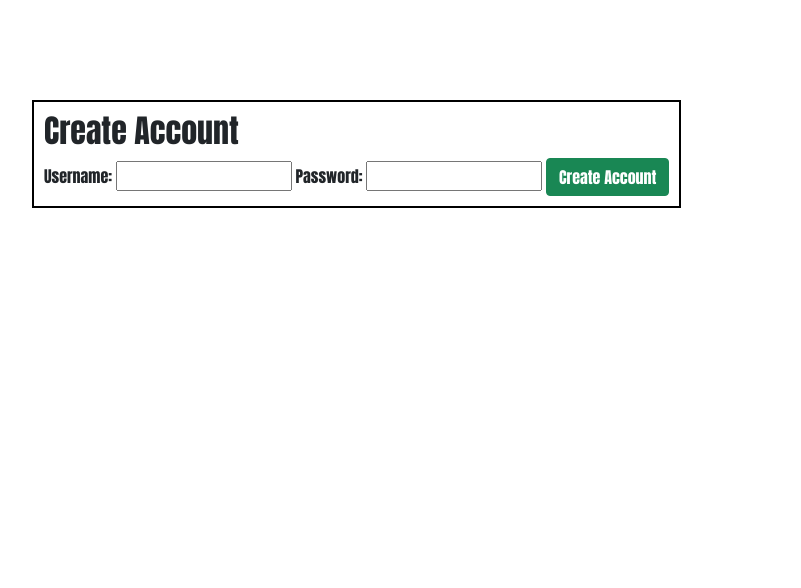
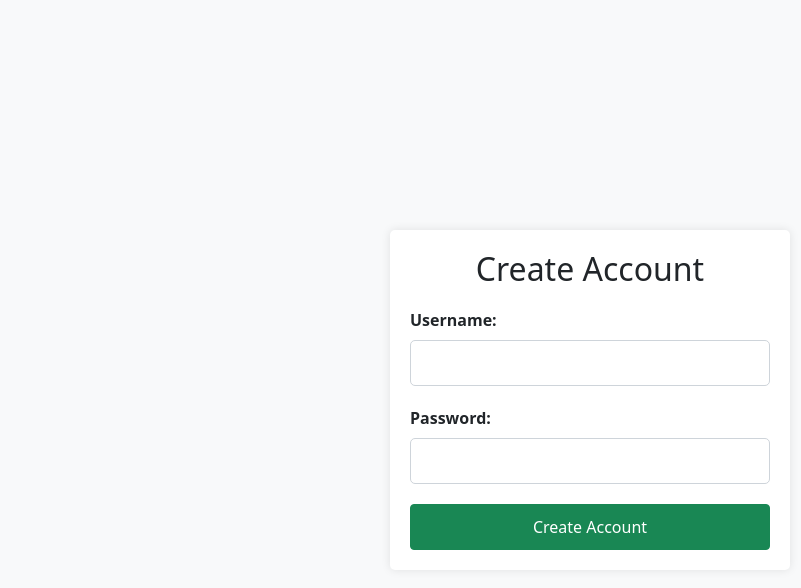
Before and after one commit to SivaBharat/login, a plain HTML site: page create.html in a window 1280 px wide. Shown: the whole page, without its empty margins (50-851 px from the left). Drawn offline with nearby package versions, Linux system fonts and the light colour scheme.

Commit message:
firstCommit

```diff
--- a/create.html
+++ b/create.html
@@ -3,7 +3,49 @@
 <head>
   <title>Login Page</title>
   <link href="https://cdn.jsdelivr.net/npm/bootstrap@5.0.1/dist/css/bootstrap.min.css" rel="stylesheet" integrity="sha384-+0n0xVW2eSR5OomGNYDnhzAbDsOXxcvSN1TPprVMTNDbiYZCxYbOOl7+AMvyTG2x" crossorigin="anonymous">
-  <link rel="stylesheet" type="text/css" href="style.css">
+  <style>
+    body {
+      background-color: #f8f9fa;
+    }
+
+    .container {
+      display: flex;
+      justify-content: center;
+      align-items: center;
+      height: 100vh;
+    }
+
+    .form-container {
+      width: 400px;
+      padding: 20px;
+      background-color: #fff;
+      border-radius: 5px;
+      box-shadow: 0 0 10px rgba(0, 0, 0, 0.1);
+    }
+
+    .form-container h2 {
+      text-align: center;
+      margin-bottom: 20px;
+    }
+
+    .form-container label {
+      font-weight: bold;
+    }
+
+    .form-container input[type="text"],
+    .form-container input[type="password"] {
+      width: 100%;
+      padding: 10px;
+      margin-bottom: 20px;
+      border: 1px solid #ced4da;
+      border-radius: 5px;
+    }
+
+    .form-container button {
+      width: 100%;
+      padding: 10px;
+    }
+  </style>
 
   <script>
     function createAccount() {
@@ -43,16 +85,18 @@
 </head>
 <body>
   <div class="container">
-
-
     <div class="form-container">
       <h2>Create Account</h2>
       <form>
-        <label for="create-username">Username:</label>
-        <input type="text" id="create-username" required>
+        <div class="mb-3">
+          <label for="create-username" class="form-label">Username:</label>
+          <input type="text" id="create-username" required class="form-control">
+        </div>
 
-        <label for="create-password">Password:</label>
-        <input type="password" id="create-password" required>
+        <div class="mb-3">
+          <label for="create-password" class="form-label">Password:</label>
+          <input type="password" id="create-password" required class="form-control">
+        </div>
 
         <button type="button" onclick="createAccount()" class="btn btn-success">Create Account</button>
       </form>
--- a/style.css
+++ b/style.css
@@ -6,7 +6,8 @@ body {
 .form-container{
   justify-content: center;
   align-items: center;
-  margin-top: 100px;
+  margin-top: 200px;
+  margin-left: 450px;
   display: inline-block;
   border:2px solid black;
 padding: 10px;
```
Also changed, not shown: index.html (+22 -12 lines), login.html (+48 -5 lines).
